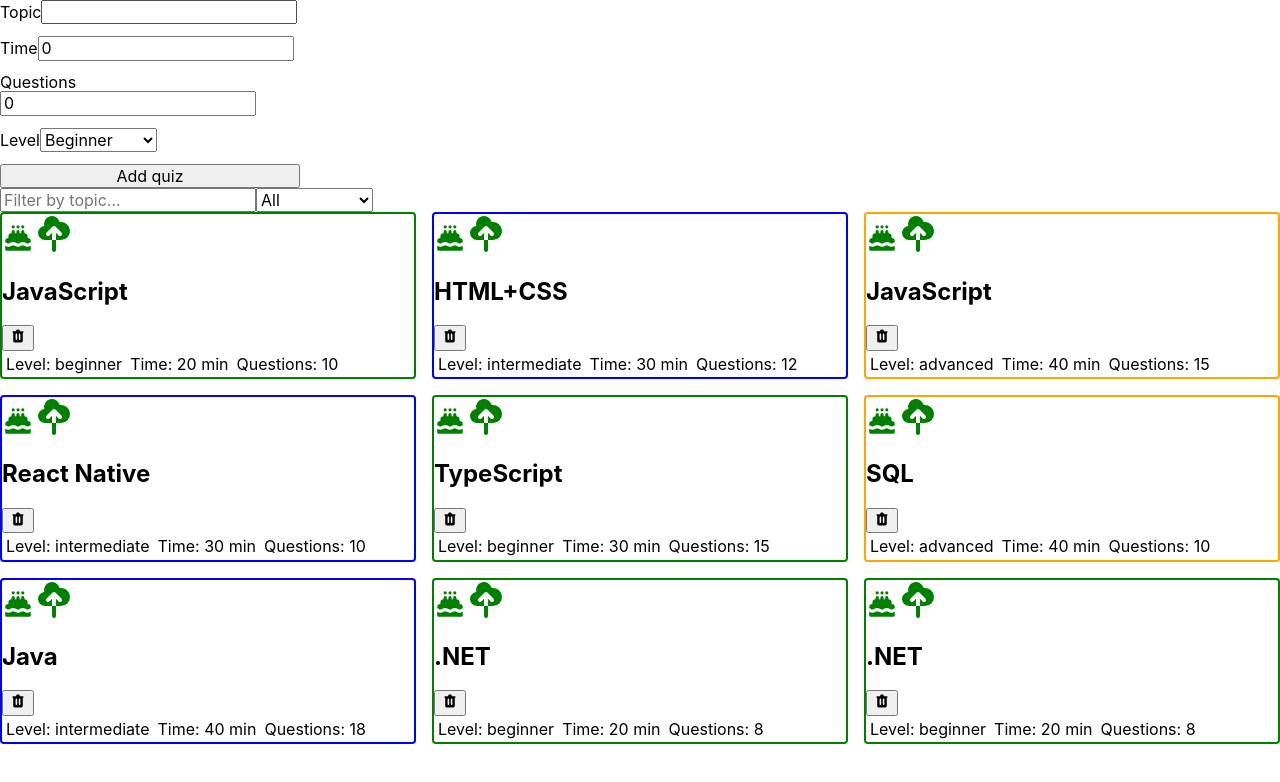
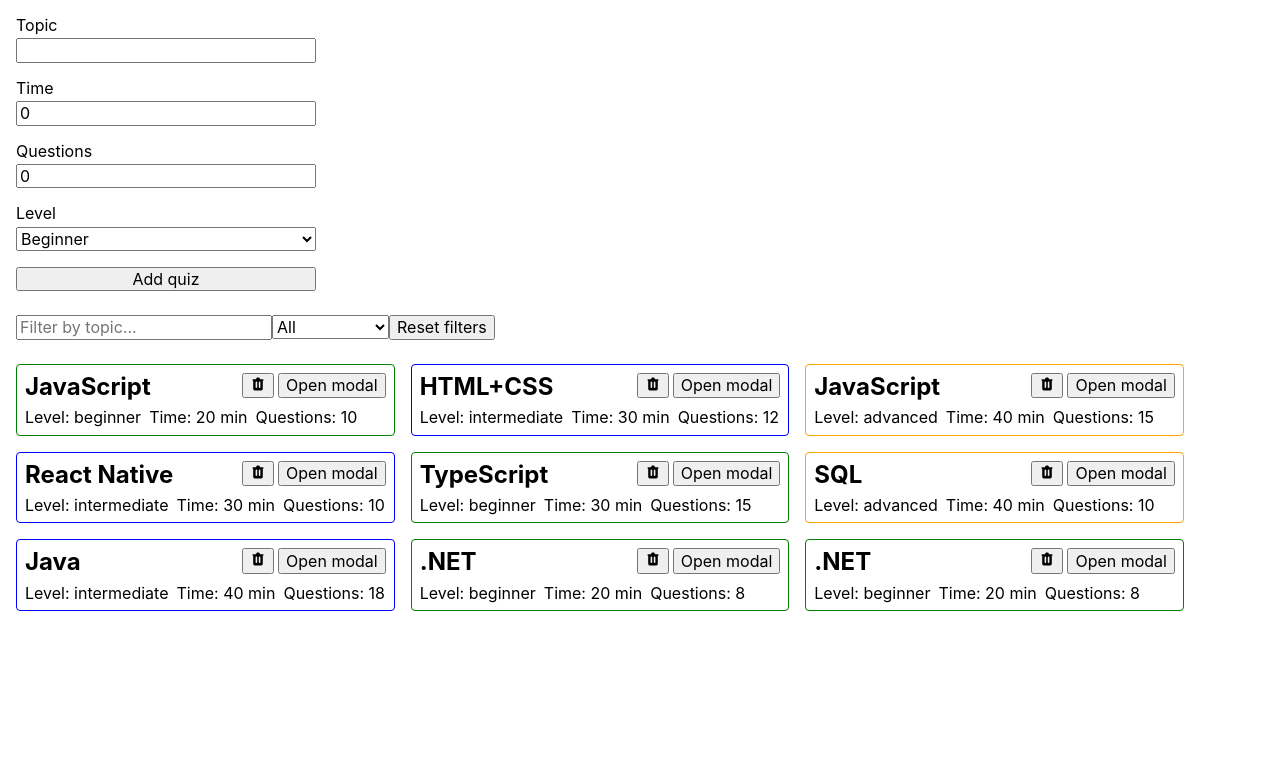
Before and after one commit to luxplanjay/react-88, a React (Create React App) app: page / in a window 1280 px wide. Shown: the top 782 px of the page. Built offline with nearby package versions, Linux system fonts and the light colour scheme.

Commit message:
add examples

```diff
--- a/package.json
+++ b/package.json
@@ -2,7 +2,7 @@
   "name": "react-homework-template",
   "version": "0.1.0",
   "private": true,
-  "homepage": "https://goitacademy.github.io/react-homework-template/",
+  "homepage": "",
   "dependencies": {
     "@testing-library/jest-dom": "^5.16.3",
     "@testing-library/react": "^12.1.4",
@@ -13,6 +13,7 @@
     "react": "^18.1.0",
     "react-dom": "^18.1.0",
     "react-icons": "^4.11.0",
+    "react-modal": "^3.16.1",
     "react-scripts": "5.0.1",
     "styled-components": "^6.0.8",
     "web-vitals": "^2.1.3",
--- a/src/components/App.js
+++ b/src/components/App.js
@@ -4,6 +4,7 @@
 import initialQuizItems from '../data.json';
 import { SearchBar } from './SearchBar/SearchBar';
 import { QuizForm } from './QuizForm/QuizForm';
+import { Layout } from './Layout';
 
 export class App extends Component {
   state = {
@@ -13,6 +14,24 @@
       level: 'all',
     },
   };
+
+  componentDidMount() {
+    const savedFilters = localStorage.getItem('quiz-filters');
+    if (savedFilters !== null) {
+      this.setState({
+        filters: JSON.parse(savedFilters),
+      });
+    }
+  }
+
+  componentDidUpdate(prevProps, prevState) {
+    // console.log('prevState', prevState);
+    // console.log('this.state', this.state);
+
+    if (prevState.filters !== this.state.filters) {
+      localStorage.setItem('quiz-filters', JSON.stringify(this.state.filters));
+    }
+  }
 
   addQuiz = newQuiz => {
     this.setState(prevState => ({
@@ -33,6 +52,15 @@
         [key]: value,
       },
     }));
+  };
+
+  resetFilters = () => {
+    this.setState({
+      filters: {
+        topic: '',
+        level: 'all',
+      },
+    });
   };
 
   getVisibleItems = () => {
@@ -56,11 +84,15 @@
     const visibleItems = this.getVisibleItems();
 
     return (
-      <div>
+      <Layout>
         <QuizForm onAdd={this.addQuiz} />
-        <SearchBar filters={filters} onChangeFilter={this.changeFilter} />
+        <SearchBar
+          filters={filters}
+          onChangeFilter={this.changeFilter}
+          onReset={this.resetFilters}
+        />
         <QuizList items={visibleItems} onDelete={this.deleteQuizItem} />
-      </div>
+      </Layout>
     );
   }
 }
--- /dev/null
+++ b/src/components/Layout.js
@@ -0,0 +1,9 @@
+import styled from 'styled-components';
+
+export const Layout = styled.div`
+  display: flex;
+  flex-direction: column;
+  gap: ${p => p.theme.spacing(6)};
+  padding: ${p => p.theme.spacing(4)};
+  max-width: 1200px;
+`;
--- a/src/components/QuizCard/QuizCard.js
+++ b/src/components/QuizCard/QuizCard.js
@@ -1,28 +1,73 @@
-import { HiCake, HiCloudUpload, HiTrash } from 'react-icons/hi';
-import { Container, InfoWrapper, Info, IconWrapper } from './QuizCard.styled';
+import { HiTrash } from 'react-icons/hi';
+import Modal from 'react-modal';
+import {
+  Container,
+  Topic,
+  InfoWrapper,
+  Info,
+  ActionBar,
+} from './QuizCard.styled';
+import { Component } from 'react';
 
-export const QuizCard = ({
+const customStyles = {
+  content: {
+    top: '50%',
+    left: '50%',
+    right: 'auto',
+    bottom: 'auto',
+    marginRight: '-50%',
+    transform: 'translate(-50%, -50%)',
+  },
+};
+
+Modal.setAppElement('#root');
+
+export class QuizCard extends Component {
+  state = {
+    isModalOpen: false,
+  };
+
+  openModal = () => {
+    this.setState({ isModalOpen: true });
+  };
+
+  closeModal = () => {
+    this.setState({ isModalOpen: false });
+  };
+
+  render() {
+    const { isModalOpen } = this.state;
+    const {
       quiz: { id, topic, level, time, questions },
       onDelete,
-}) => {
+    } = this.props;
+
     return (
-    <Container level={level}>
-      <IconWrapper type="a">
-        <HiCake size={32} />
-      </IconWrapper>
-      <IconWrapper type="b">
-        <HiCloudUpload size={40} />
-      </IconWrapper>
-
-      <h2>{topic}</h2>
-      <button onClick={() => onDelete(id)}>
-        <HiTrash />
-      </button>
+      <Container $level={level}>
+        <Topic>{topic}</Topic>
         <InfoWrapper>
           <Info>Level: {level}</Info>
           <Info>Time: {time} min</Info>
           <Info>Questions: {questions}</Info>
         </InfoWrapper>
+
+        <ActionBar>
+          <button onClick={() => onDelete(id)}>
+            <HiTrash />
+          </button>
+          <button onClick={this.openModal}>Open modal</button>
+        </ActionBar>
+
+        <Modal
+          isOpen={isModalOpen}
+          onRequestClose={this.closeModal}
+          style={customStyles}
+          contentLabel="Example Modal"
+        >
+          <p>I'm a modal window - {topic}</p>
+          <button onClick={this.closeModal}>close</button>
+        </Modal>
       </Container>
     );
-};
+  }
+}
--- a/src/components/QuizCard/QuizCard.styled.js
+++ b/src/components/QuizCard/QuizCard.styled.js
@@ -1,7 +1,7 @@
 import styled from 'styled-components';
 
-const getBorderColor = ({ theme, level }) => {
-  switch (level) {
+const getBorderColor = ({ theme, $level }) => {
+  switch ($level) {
     case 'beginner':
       return theme.colors.green;
     case 'intermediate':
@@ -14,20 +14,34 @@
 };
 
 export const Container = styled.div`
-  border: 2px solid ${getBorderColor};
+  position: relative;
+  padding: ${p => p.theme.spacing(2)};
+  border: 1px solid ${getBorderColor};
   border-radius: ${p => p.theme.radii.sm};
+
+  &:hover {
+    background-color: orange;
+  }
+`;
+
+export const Topic = styled.h2`
+  margin-top: 0;
+  margin-bottom: ${p => p.theme.spacing(2)};
 `;
 
 export const InfoWrapper = styled.div`
   display: flex;
   gap: ${p => p.theme.spacing(2)};
-  padding: ${p => p.theme.spacing(1)};
 `;
 
 export const Info = styled.p`
   margin: 0;
 `;
 
-export const IconWrapper = styled.span`
-  color: green;
+export const ActionBar = styled.div`
+  position: absolute;
+  display: flex;
+  gap: ${p => p.theme.spacing(1)};
+  top: ${p => p.theme.spacing(2)};
+  right: ${p => p.theme.spacing(2)};
 `;
--- a/src/components/QuizForm/QuizForm.js
+++ b/src/components/QuizForm/QuizForm.js
@@ -1,6 +1,6 @@
 import { Formik, Field } from 'formik';
 import * as Yup from 'yup';
-import { ErrMessage, StyledForm } from './QuizForm.styled';
+import { ErrMessage, StyledForm, Group } from './QuizForm.styled';
 
 const quizSchema = Yup.object().shape({
   topic: Yup.string().min(3, 'Too short!').required('This field is required!'),
@@ -32,25 +32,25 @@
       }}
     >
       <StyledForm>
-        <label>
+        <Group>
           Topic
           <Field name="topic" />
           <ErrMessage name="topic" component="div" />
-        </label>
+        </Group>
 
-        <label>
+        <Group>
           Time
           <Field type="number" name="time" />
           <ErrMessage name="time" component="div" />
-        </label>
+        </Group>
 
-        <label>
+        <Group>
           Questions
           <Field type="number" name="questions" />
           <ErrMessage name="questions" component="div" />
-        </label>
+        </Group>
 
-        <label>
+        <Group>
           Level
           <Field as="select" name="level">
             <option value="beginner">Beginner</option>
@@ -58,7 +58,7 @@
             <option value="advanced">Advanced</option>
           </Field>
           <ErrMessage name="level" component="div" />
-        </label>
+        </Group>
 
         <button type="submit">Add quiz</button>
       </StyledForm>
--- a/src/components/QuizForm/QuizForm.styled.js
+++ b/src/components/QuizForm/QuizForm.styled.js
@@ -4,11 +4,21 @@
 export const StyledForm = styled(Form)`
   display: flex;
   flex-direction: column;
-  gap: ${p => p.theme.spacing(3)};
+  gap: ${p => p.theme.spacing(1)};
   max-width: 300px;
 `;
 
+export const Group = styled.label`
+  position: relative;
+  display: flex;
+  flex-direction: column;
+  gap: ${p => p.theme.spacing(1)};
+  padding-bottom: 12px;
+`;
+
 export const ErrMessage = styled(ErrorMessage)`
+  position: absolute;
+  bottom: -4px;
   color: ${p => p.theme.colors.error};
-  font-size: 14px;
+  font-size: 12px;
 `;
--- a/src/components/SearchBar/SearchBar.js
+++ b/src/components/SearchBar/SearchBar.js
@@ -1,4 +1,8 @@
-export const SearchBar = ({ filters: { topic, level }, onChangeFilter }) => {
+export const SearchBar = ({
+  filters: { topic, level },
+  onChangeFilter,
+  onReset,
+}) => {
   return (
     <div>
       <input
@@ -16,6 +20,7 @@
         <option value="intermediate">Intermediate</option>
         <option value="advanced">Advanced</option>
       </select>
+      <button onClick={onReset}>Reset filters</button>
     </div>
   );
 };
```
Also changed, not shown: src/components/SearchBar/SearchBar.styled.js (added), 1 other file (tests, documents, lock files or other folders). Lines whose indentation alone changed are shown as unchanged.
